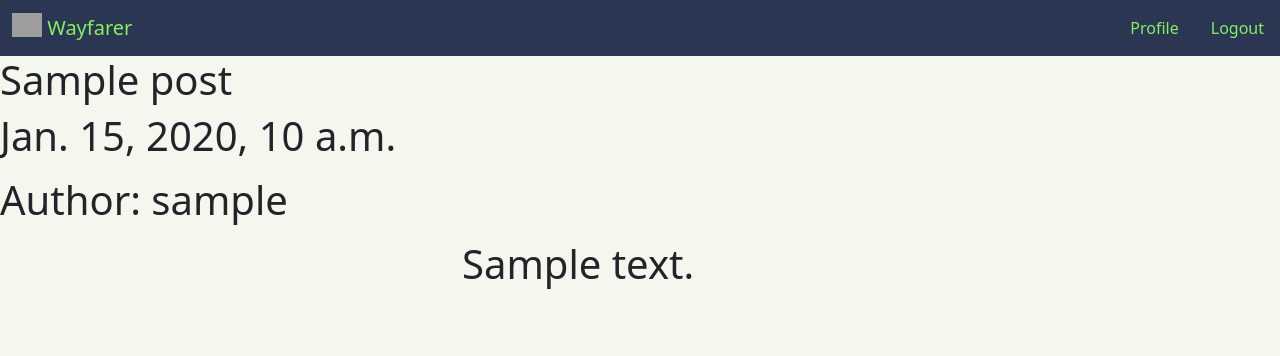
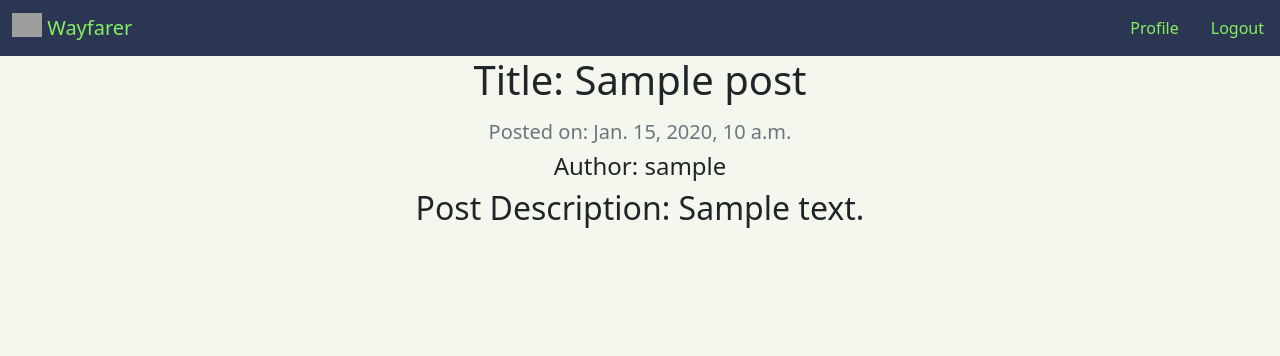
Before and after one commit to nicolegold1/project_wayfarer, a Django app: page /posts/1/ in a window 1280 px wide. Shown: the top 356 px of the page. Run offline with Django 3.2, Linux system fonts and the light colour scheme; a user stored in the database is signed in; tables that the repository leaves empty hold one stand-in row (values such as "Sample post"); some libraries are stand-ins or nearby versions; grey boxes are pictures that could not be loaded.

Commit message:
updated show page for posts and profile page styling

```diff
--- a/main_app/static/css/components/profilePage.css
+++ b/main_app/static/css/components/profilePage.css
@@ -57,9 +57,9 @@ a {
 }
 
 #add-btn {
-  border-radius: 100%;
+  /* border-radius: 100%; */
   float: right;
-  margin: 3%;
+  margin: 1%;
 }
 
 .card {
--- a/main_app/static/css/style.css
+++ b/main_app/static/css/style.css
@@ -67,3 +67,7 @@ html body {
 /* .homeCards {
     text-align: center;
 } */
+
+.postShowContent {
+  text-align: center;
+}
--- a/main_app/templates/post.html
+++ b/main_app/templates/post.html
@@ -1,18 +1,29 @@
 {% extends 'base.html' %} {% block content %}
+{% comment %} THIS IS SHOW PAGE FOR SINGLE POST {% endcomment %}
 
-<h1>
-  {{ post.title }}
-  <h1>
-    <p>{{ post.created_at }}</p>
-    <p>Author: {{ post.user.username }}</p>
 
-    <div class="container">
-      <div class="row align-items-start">
-        <div class="col">{% comment %} empty space {% endcomment %}</div>
-        <div class="col">{{ post.description }}</div>
-        <div class="col">{% comment %} empty space {% endcomment %}</div>
-      </div>
+<div class="container">
+<div class="postShowContent">
+    <div class="row justify-content-center">
+    <br>
+            <h1>
+             Title: {{ post.title }}
+            <h1>
+    <h5 class="text-muted"> Posted on: {{ post.created_at }}</h5>
+
+      <h4>
+      Author: {{ post.user.username }}
+      </h4>
+
+        <div class="col">
+        <h2>
+        Post Description:
+        {{ post.description }}
+         </h2>
+        </div>
     </div>
+</div>
+</div>
 
     {% endblock %}
   </h1>
--- a/main_app/templates/posts.html
+++ b/main_app/templates/posts.html
@@ -1,5 +1,5 @@
 {% extends 'base.html' %} {% block content %}
-
+{% comment %} THIS IS POST PAGE INDEX FOR ALL POSTS {% endcomment %}
 {% for post in posts %}
 <h1>
   {{ post.title }}
```
Also changed, not shown: main_app/templates/profile.html (+2 -7 lines).
